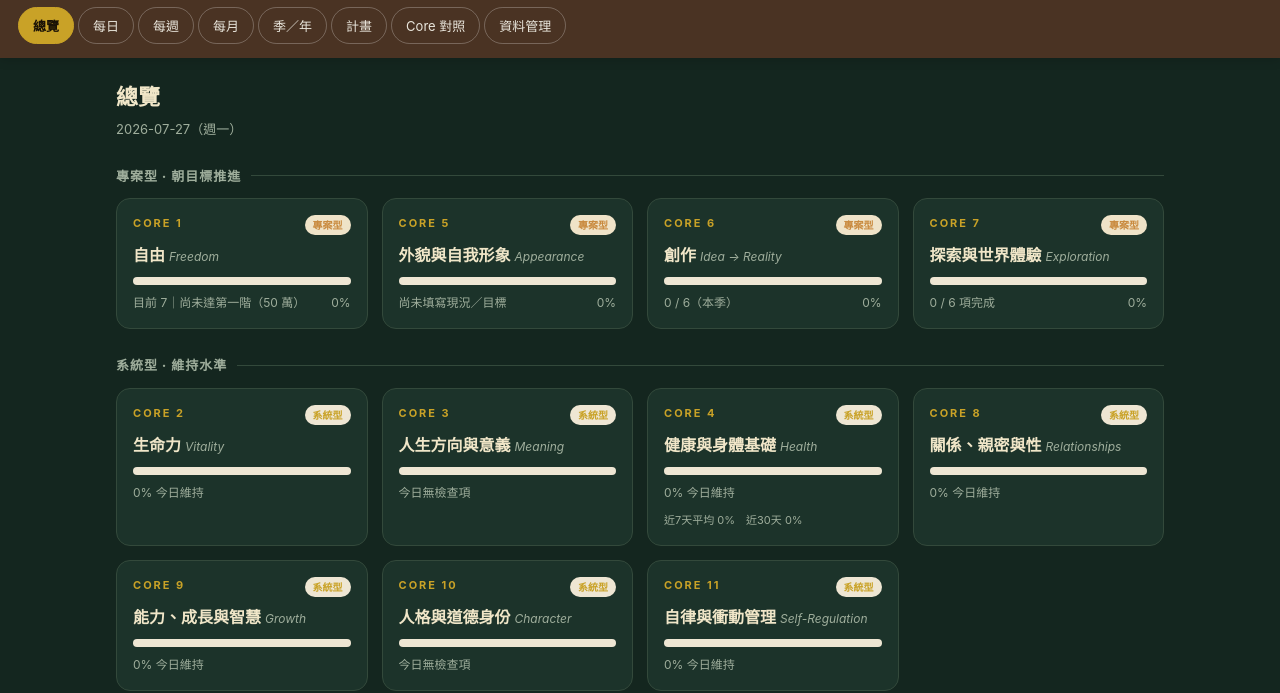
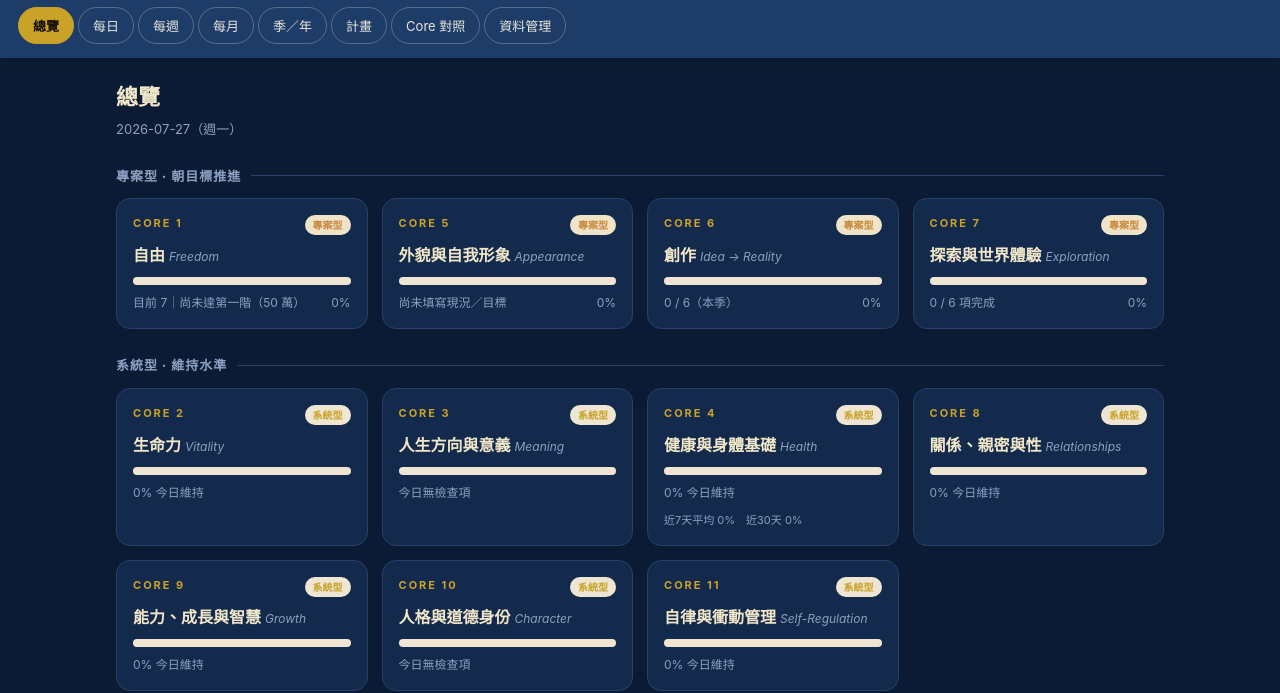
Before and after one commit to Frank12333333/Blueprint, a plain HTML site: page index.html in a window 1280 px wide. Shown: the part 119-812 px from the top of the page. Drawn offline with Linux system fonts and the light colour scheme.

Commit message:
Update index.html

```diff
--- a/index.html
+++ b/index.html
@@ -10,11 +10,11 @@
 <meta name="apple-mobile-web-app-capable" content="yes">
 <meta name="apple-mobile-web-app-status-bar-style" content="black-translucent">
 <meta name="apple-mobile-web-app-title" content="藍圖">
-<meta name="theme-color" content="#14261F">
+<meta name="theme-color" content="#0B1B33">
 <style>
   :root{
-    --navy:#4A3323; --navy-2:#5c4530; --gold:#C9A227; --gold-light:#E4C765;
-    --bg:#14261F; --card:#1C332A; --rule:#33493B; --text:#DCD6C2; --mid:#9FAE9C;
+    --navy:#1D3C67; --navy-2:#274B7D; --gold:#C9A227; --gold-light:#E4C765;
+    --bg:#0B1B33; --card:#132A4D; --rule:#28416B; --text:#DCE3F0; --mid:#8DA0C2;
     --green:#6FBF73; --red:#E08A7D; --blue:#C98A3E; --ink:#F0E6C8; --radius:14px;
   }
   *{box-sizing:border-box;}
@@ -172,7 +172,7 @@
   .sched-daybar{gap:6px;}
   .week-strip{display:flex; gap:4px; flex:1; overflow-x:auto;}
   .week-strip button{
-    flex:1; min-width:0; background:var(--card); border:1px solid var(--rule); color:var(--text);
+    flex:1; min-width:0; width:auto; height:auto; background:var(--card); border:1px solid var(--rule); color:var(--text);
     padding:8px 2px; border-radius:8px; font-size:11.5px; cursor:pointer; font-family:inherit; line-height:1.3;
   }
   .week-strip button .wd{display:block; font-weight:700; color:var(--gold);}
```
